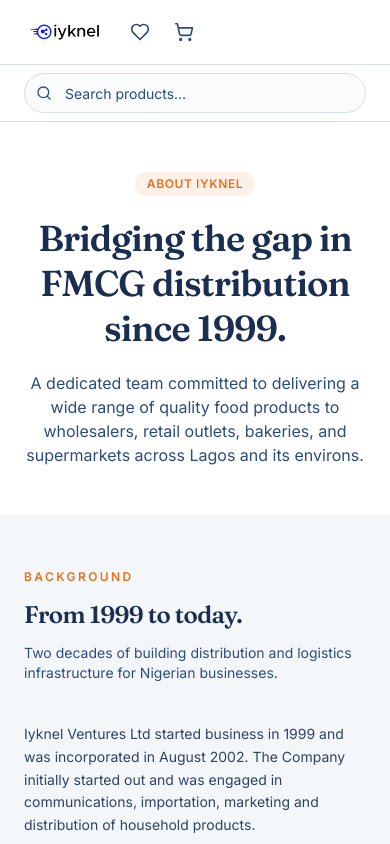
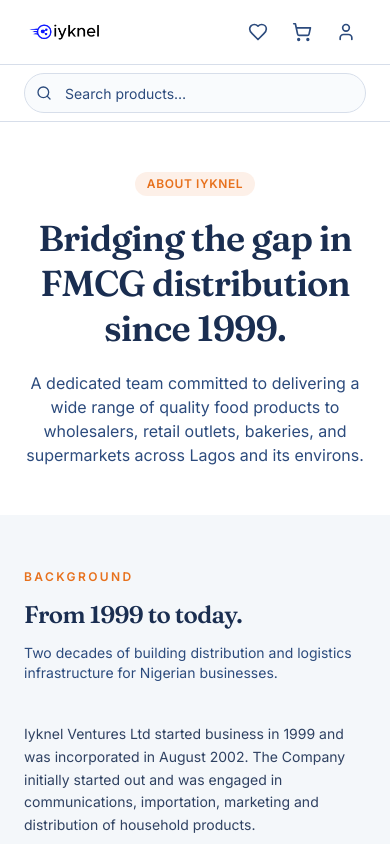
Before and after one commit to hsetsdigitals24/iyknel, a Next.js app: page /about in a window 390 px wide. Shown: the top 844 px of the page. Built offline with nearby package versions, Linux system fonts and the light colour scheme; no server answers.

Commit message:
updates on colors

```diff
--- a/components/promo-carousel.tsx
+++ b/components/promo-carousel.tsx
@@ -50,7 +50,7 @@
                     {slide.copy}
                   </p>
                   <div className="pt-2">
-                    <Button asChild size="lg" className="rounded-full">
+                    <Button asChild size="lg" className="rounded-full bg-primary text-white hover:bg-primary/90">
                       <Link href={slide.cta.href}>
                         {slide.cta.label}
                         <ArrowRight className="ml-2 h-4 w-4" />
@@ -77,10 +77,10 @@
 
       <div className="pointer-events-none absolute inset-y-0 left-0 right-0 flex items-center justify-between px-2 md:px-4">
         <div className="pointer-events-auto">
-          <CarouselPrevious className="h-10 w-10" />
+          <CarouselPrevious className="bg-primary text-white h-10 w-10" />
         </div>
         <div className="pointer-events-auto">
-          <CarouselNext className="h-10 w-10" />
+          <CarouselNext className="bg-primary text-white h-10 w-10" />
         </div>
       </div>
 
--- a/components/site-header.tsx
+++ b/components/site-header.tsx
@@ -1,22 +1,27 @@
 import Link from "next/link";
-import { Heart, Search, ShoppingCart } from "lucide-react";
+import { Heart, Search, ShoppingCart, User } from "lucide-react";
 import { UserMenu } from "@/components/user-menu";
 import { BrandLogo } from "@/components/brand-logo";
 import { getSession } from "@/lib/session";
 import { db } from "@/lib/db";
 
-async function getCartCount(): Promise<number> {
-  const s = await getSession();
-  if (!s?.user?.id) return 0;
+async function getCartCount(userId: string | undefined): Promise<number> {
+  if (!userId) return 0;
   const cart = await db.cart.findUnique({
-    where: { userId: s.user.id },
+    where: { userId },
     select: { items: { select: { id: true } } },
   });
   return cart?.items.length ?? 0;
 }
 
 export async function SiteHeader() {
-  const cartCount = await getCartCount();
+  const session = await getSession();
+  const userId = session?.user?.id;
+  const isAdmin = session?.user?.role === "ADMIN";
+  const cartCount = await getCartCount(userId);
+  const authHref = !userId ? "/login" : isAdmin ? "/admin" : "/dashboard";
+  const authLabel = !userId ? "Sign in" : isAdmin ? "Back office" : "Dashboard";
+
   return (
     <header className="sticky top-0 z-40 border-b bg-background/95 backdrop-blur supports-[backdrop-filter]:bg-background/80">
       <div className="container flex h-16 items-center gap-4">
@@ -34,7 +39,7 @@
           </div>
         </form>
 
-        <nav className="flex items-center gap-1">
+        <nav className="ml-auto flex items-center gap-1">
           <Link
             href="/products"
             className="hidden rounded-md px-3 py-2 text-sm font-medium text-muted-foreground hover:bg-secondary hover:text-foreground lg:inline-flex"
@@ -44,14 +49,14 @@
           <Link
             href="/wishlist"
             aria-label="Wishlist"
-            className="inline-flex h-10 w-10 items-center justify-center rounded-full text-muted-foreground hover:bg-secondary hover:text-foreground"
+            className="inline-flex h-10 w-10 flex-shrink-0 items-center justify-center rounded-full text-muted-foreground hover:bg-secondary hover:text-foreground"
           >
             <Heart className="h-5 w-5" />
           </Link>
           <Link
             href="/cart"
             aria-label={cartCount > 0 ? `Cart (${cartCount} items)` : "Cart"}
-            className="relative inline-flex h-10 w-10 items-center justify-center rounded-full text-muted-foreground hover:bg-secondary hover:text-foreground"
+            className="relative inline-flex h-10 w-10 flex-shrink-0 items-center justify-center rounded-full text-muted-foreground hover:bg-secondary hover:text-foreground"
           >
             <ShoppingCart className="h-5 w-5" />
             {cartCount > 0 && (
@@ -59,6 +64,13 @@
                 {cartCount > 99 ? "99+" : cartCount}
               </span>
             )}
+          </Link>
+          <Link
+            href={authHref}
+            aria-label={authLabel}
+            className="inline-flex h-10 w-10 flex-shrink-0 items-center justify-center rounded-full text-muted-foreground hover:bg-secondary hover:text-foreground md:hidden"
+          >
+            <User className="h-5 w-5" />
           </Link>
           <div className="ml-1 hidden md:block">
             <UserMenu />
```
